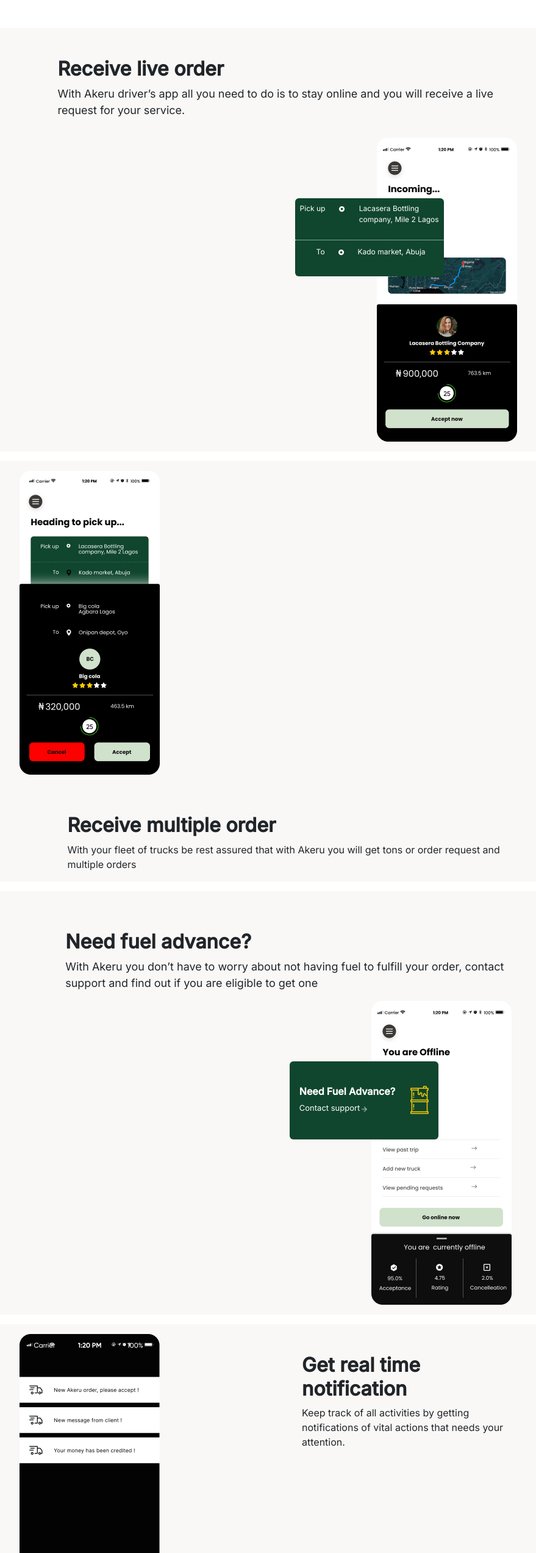
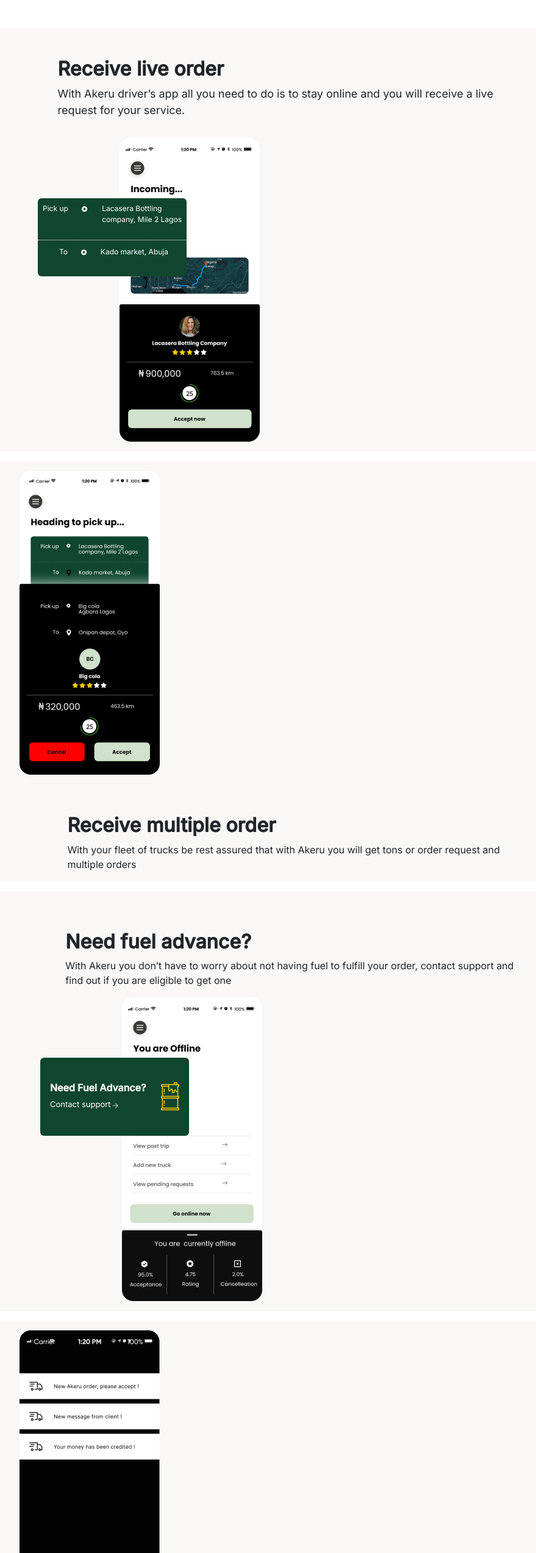
Before and after one commit to emmasam1/akeru1, a React (Create React App) app: page /partner in a window 1280 px wide. Shown: the part 967-3513 px from the top of the page at 61% size, without its empty margins (198-1077 px from the left). Built offline with nearby package versions, Linux system fonts and the light colour scheme; a web font is replaced by a local one.

Commit message:
UI Updates

```diff
--- a/src/App.css
+++ b/src/App.css
@@ -23,6 +23,9 @@
 .home-page-form-margin {
   margin: 0 0 0 70px;
 }
+.div_bg{
+  height: 330px;
+}
 
 body {
   font-family: "Inter", sans-serif;
--- a/src/components/Partner.js
+++ b/src/components/Partner.js
@@ -128,15 +128,15 @@ function Partner() {
 
       <div className="main_width div_color mt-3 mobile-sm-width">
         <div className="algin-width">
-          <div className="row grid">
-            <div className="col col-pad col-pad-left">
+          <div className="row ">
+            <div className="col-md-6 col-pad col-pad-left">
               <h2 className="w900 f32">Receive live order</h2>
               <p>
                 With Akeru driver’s app all you need to do is to stay online and
                 you will receive a live request for your service.{" "}
               </p>
             </div>
-            <div className="col d-flex justify-content-end p-3">
+            <div className="col-md-6 d-flex justify-content-end p-3">
               <img src={incoming} alt="" className="img-style mobile-sm-img" />
               <div className="incoming-div position-absolute div-margin rounded">
                 <div className="d-flex p-2 justify-content-between dotted-bottom-div incoming-top-div">
@@ -169,8 +169,8 @@ function Partner() {
       <div className="main_width div_color mt-3 mobile-sm-width">
         <div className="algin-width">
           <div className="container px-3">
-            <div className="row akeru-flex grid">
-              <div className="col d-flex justify-content-start p-3">
+            <div className="row akeru-flex ">
+              <div className="col-md-6 justify-content-start p-3">
                 <img
                   src={second}
                   alt=""
@@ -178,7 +178,7 @@ function Partner() {
                 />
               </div>
 
-              <div className="col col-pad-left">
+              <div className="col-md-6 col-pad-left">
                 <h2 className="w900 f32">Receive multiple order</h2>
                 <p>
                   With your fleet of trucks be rest assured that with Akeru you
@@ -192,8 +192,8 @@ function Partner() {
 
       <div className="main_width div_color mt-3 p-3 mobile-sm-width sm-padding">
         <div className="algin-width">
-          <div className="row grid">
-            <div className="col col-pad col-pad-left">
+          <div className="row  ">
+            <div className="col-md-6 col-pad-left">
               <h2 className="w900 f32">Need fuel advance?</h2>
               <p className="p-text">
                 With Akeru you don’t have to worry about not having fuel to
@@ -201,7 +201,7 @@ function Partner() {
                 eligible to get one
               </p>
             </div>
-            <div className="col d-flex justify-content-end">
+            <div className="col-md-6 d-flex justify-content-end">
               <img src={home2} alt="" className="img-style mobile-sm-img" />
               <div className="incoming-div position-absolute div-margin rounded p-3 mobile-sm-incoming">
                 <div className="d-flex justify-content-between pt-4">
@@ -226,7 +226,7 @@ function Partner() {
         <div className="algin-width">
           <div className="container px-3">
             <div className="row">
-              <div className="col d-flex justify-content-start p-3">
+              <div className="col-md-6 d-flex justify-content-start p-3">
                 <img
                   src={notification}
                   alt=""
@@ -234,7 +234,7 @@ function Partner() {
                 />
               </div>
 
-              <div className="col col-pad-left">
+              <div className="col-md-6 col-pad-left">
                 <h2 className="w900 f32">Get real time notification</h2>
                 <p className="mobile-sm-partner-p">
                   Keep track of all activities by getting notifications of vital
@@ -249,9 +249,11 @@ function Partner() {
       <div className="main_width div_color mt-3 p-3 mobile-sm-width">
         <div className="container d-flex justify-content-center p-3">
           <h2 className="w900 f32">Features</h2>
+
         </div>
-        <div className="d-flex justify-content-between m-auto w80 mobile-sm">
-          <div className="rounded div_bg add-shadow p-3 w30 mobile-sm-d">
+        <div className="row m-auto w80 pb-5">
+          <div className=" col-md-4">
+            <div className="rounded div_bg add-shadow p-3 mt-3">
               <div className="rounded small-icon-div mt-4 mb-3 d-flex justify-content-center">
                 <img src={pencil} alt="icon" />
               </div>
@@ -267,8 +269,10 @@ function Partner() {
                 don’t have the capacity.
               </p>
             </div>
+          </div>
 
-          <div className="rounded div_bg add-shadow p-3 w30 mobile-sm-d">
+          <div className=" col-md-4">
+            <div className="rounded div_bg add-shadow p-3 mt-3">
               <div className="rounded small-icon-div mt-4 mb-3 d-flex justify-content-center">
                 <img src={hand} alt="icon" />
               </div>
@@ -281,8 +285,10 @@ function Partner() {
                 because we care and know the struggle of late payment
               </p>
             </div>
+          </div>
 
-          <div className="rounded div_bg add-shadow p-3 w30 mobile-sm-d">
+          <div className=" col-md-4 ">
+            <div className="rounded div_bg add-shadow p-3 mt-3">
               <div className="rounded small-icon-div mt-4 mb-3 d-flex justify-content-center">
                 <img src={lprice} alt="icon" />
               </div>
@@ -297,41 +303,9 @@ function Partner() {
             </div>
           </div>
         </div>
-
-      <div className="main_width mt-3 own_truck d-flex p-5 justify-content-between rmp">
-        <div className="footer_h2_holder">
-          <h2>Do you own a Truck? Join us and start earning</h2>
-        </div>
-        <div className="own_item_holder container ">
-          <div className="row justify-left">
-            <span className="col-md-6 col-lg-6 col-sm-12">
-              <i className="bi bi-check-square-fill akeru-primary m-1"></i> No
-              obligation
-            </span>
-            <span className="col-md-6 col-lg-6 col-sm-12">
-              {" "}
-              <i className="bi bi-check-square-fill akeru-primary m-1"></i>Full
-              features
-            </span>
       </div>
 
-          <div className="row justify-left mt-2">
-            <span className="col-md-6 col-lg-6 col-sm-12">
-              <i className="bi bi-check-square-fill akeru-primary m-1"></i>
-              Instant payout{" "}
-            </span>
-            <span className="col-md-6 col-lg-6 col-sm-12">
-              <i className="bi bi-check-square-fill akeru-primary m-1"></i>{" "}
-              Reporting dashboard
-            </span>
-          </div>
-        </div>
-        <div className="join_btn_holder">
-          <Link to="/signin" className="link-dark w900 footer_btn">
-            Join us
-          </Link>
-        </div>
-      </div>
+
       <div className=" bg-img p-5 mw100 mobile-sm-pad">
         <h2 className="text-white text-center w900 pt-5">
           What are you waiting for?
```
Lines whose indentation alone changed are shown as unchanged.
